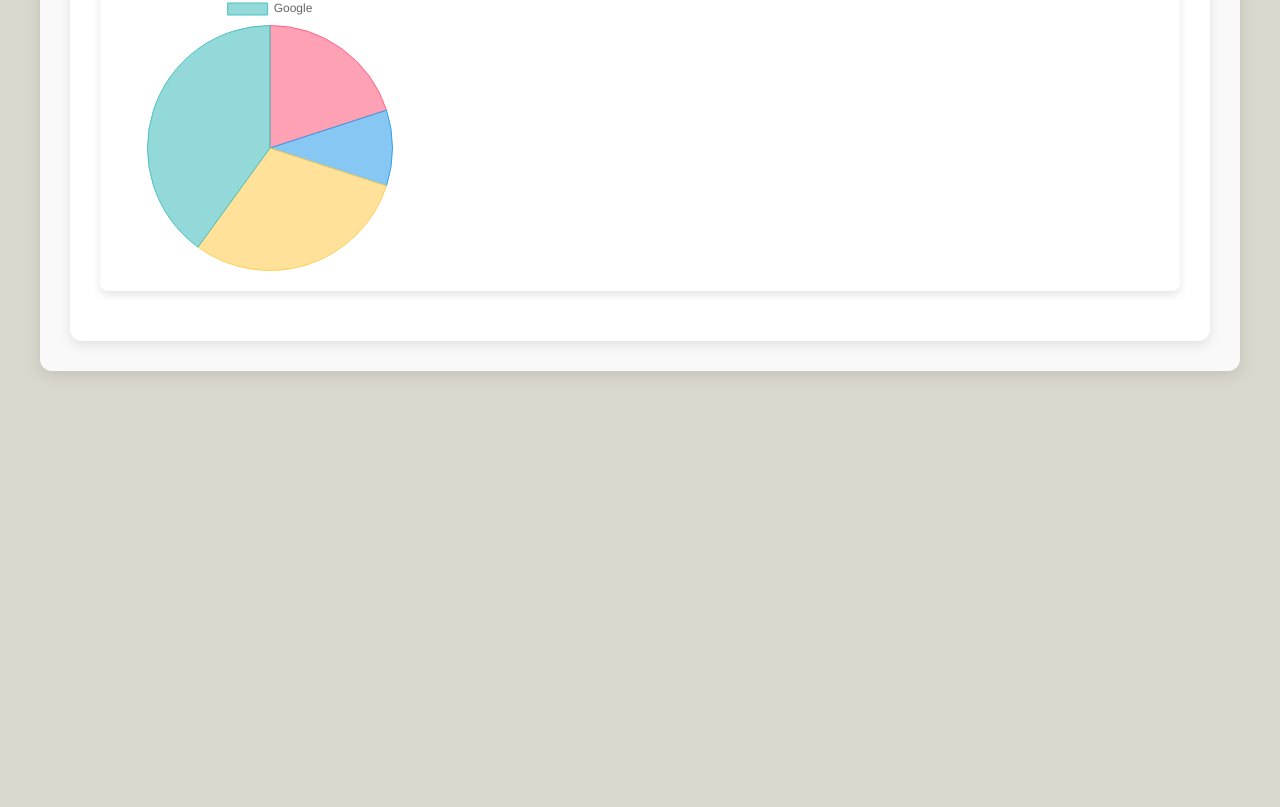
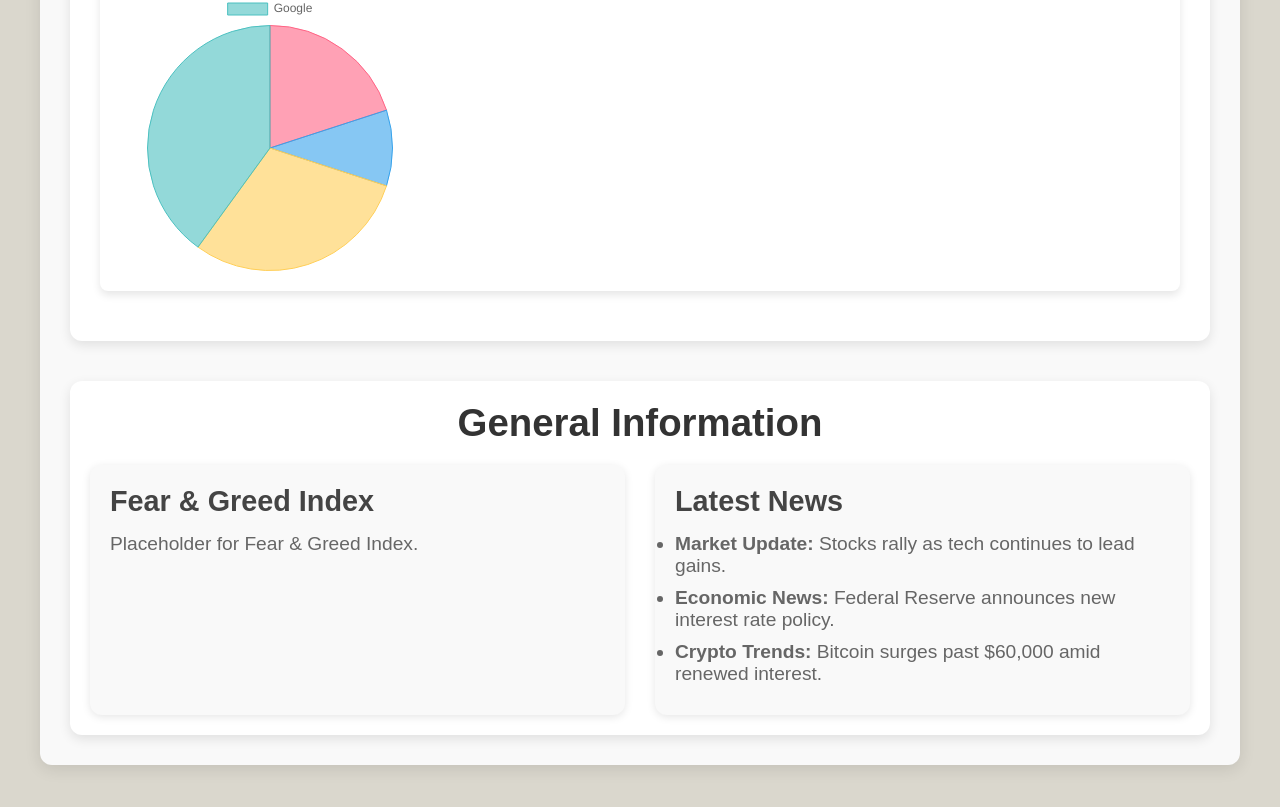
Before and after one commit to MaximilianGue/FinTechProject, a React (Create React App) app in the folder frontend/: page / in a window 1280 px wide. Shown: the part 776-1583 px from the top of the page. Before the commit the page ends 1197 px from the top, so only its background shows below. Built offline with nearby package versions, Linux system fonts and the light colour scheme.

Commit message:
added general information to Dashboard.js

```diff
--- a/frontend/package.json
+++ b/frontend/package.json
@@ -15,6 +15,7 @@
     "react-redux": "^9.1.2",
     "react-router-dom": "^6.28.0",
     "react-scripts": "^5.0.1",
+    "recharts": "^2.13.3",
     "redux": "^5.0.1",
     "web-vitals": "^2.1.4"
   },
--- a/frontend/src/pages/Dashboard.css
+++ b/frontend/src/pages/Dashboard.css
@@ -54,7 +54,6 @@
     display: flex;
     flex-direction: column;
     justify-content: space-between;
-    /* Add this to make sure both containers have equal height */
     height: 100%;
   }
 
@@ -90,7 +89,7 @@
     display: flex;
     flex-direction: column;
     justify-content: space-between;
-    height: 100%; /* Ensures equal height to chart containers */
+    height: 100%;
   }
 
   /* Table styling */
@@ -138,6 +137,40 @@
     gap: 30px;
   }
 
+  /* News section container */
+  .news-container {
+    display: flex;
+    justify-content: space-between;
+    margin-top: 30px;
+    gap: 30px;
+  }
+
+  /* Fear & Greed Index (left) */
+  .fear-greed-index {
+    background-color: #fff;
+    border-radius: 12px;
+    padding: 20px;
+    box-shadow: 0 4px 12px rgba(0, 0, 0, 0.1);
+    flex: 1;
+    height: 300px;
+    display: flex;
+    align-items: center;
+    justify-content: center;
+  }
+
+  /* Placeholder for news section */
+  .news-placeholder {
+    background-color: #fff;
+    border-radius: 12px;
+    padding: 20px;
+    box-shadow: 0 4px 12px rgba(0, 0, 0, 0.1);
+    flex: 2;
+    height: 300px;
+    display: flex;
+    align-items: center;
+    justify-content: center;
+  }
+
   /* Responsive Design */
   @media (max-width: 768px) {
     .dashboard-container {
@@ -164,4 +197,58 @@
     table {
       font-size: 0.9rem;
     }
+
+    .news-container {
+      flex-direction: column;
+    }
+
+    .fear-greed-index, .news-placeholder {
+      height: auto;
+    }
   }
+    /* General Information Section */
+    .general-info-container {
+        margin-top: 40px;
+        padding: 20px;
+        background-color: #fff;
+        border-radius: 12px;
+        box-shadow: 0 4px 12px rgba(0, 0, 0, 0.1);
+    }
+
+    .general-info-container h2 {
+        font-size: 2.4rem;
+        margin-bottom: 20px;
+        color: #333;
+        text-align: center;
+    }
+
+    .general-info-content {
+        display: flex;
+        gap: 30px;
+        flex-wrap: wrap; /* Stacks the items vertically on smaller screens */
+    }
+
+    .info-box {
+        flex: 1;
+        min-width: 300px;
+        padding: 20px;
+        background-color: #f9f9f9;
+        border-radius: 12px;
+        box-shadow: 0 2px 8px rgba(0, 0, 0, 0.1);
+    }
+
+    .info-box h3 {
+        font-size: 1.8rem;
+        margin-bottom: 15px;
+        color: #444;
+    }
+
+    .info-box p,
+    .info-box ul {
+        font-size: 1.2rem;
+        color: #666;
+    }
+
+    .info-box ul li {
+        margin-bottom: 10px;
+    }
--- a/frontend/src/pages/Dashboard.js
+++ b/frontend/src/pages/Dashboard.js
@@ -2,10 +2,8 @@ import React from 'react';
 import './Dashboard.css';
 import { Line } from 'react-chartjs-2'; // Import Line chart from react-chartjs-2
 import { Pie } from 'react-chartjs-2'; // Import Pie chart from react-chartjs-2
-import { Chart as ChartJS, CategoryScale, LinearScale, PointElement, LineElement, Title, Tooltip, Legend, ArcElement } from 'chart.js';
-
-// Register chart components
-ChartJS.register(
+import {
+  Chart as ChartJS,
   CategoryScale,
   LinearScale,
   PointElement,
@@ -13,8 +11,11 @@ ChartJS.register(
   Title,
   Tooltip,
   Legend,
-  ArcElement
-);
+  ArcElement,
+} from 'chart.js';
+
+// Register chart components
+ChartJS.register(CategoryScale, LinearScale, PointElement, LineElement, Title, Tooltip, Legend, ArcElement);
 
 function Dashboard() {
   // Example stock data
@@ -47,8 +48,18 @@ function Dashboard() {
       {
         label: 'Portfolio Allocation',
         data: [20, 10, 30, 40],
-        backgroundColor: ['rgba(255, 99, 132, 0.6)', 'rgba(54, 162, 235, 0.6)', 'rgba(255, 206, 86, 0.6)', 'rgba(75, 192, 192, 0.6)'],
-        borderColor: ['rgba(255, 99, 132, 1)', 'rgba(54, 162, 235, 1)', 'rgba(255, 206, 86, 1)', 'rgba(75, 192, 192, 1)'],
+        backgroundColor: [
+          'rgba(255, 99, 132, 0.6)',
+          'rgba(54, 162, 235, 0.6)',
+          'rgba(255, 206, 86, 0.6)',
+          'rgba(75, 192, 192, 0.6)',
+        ],
+        borderColor: [
+          'rgba(255, 99, 132, 1)',
+          'rgba(54, 162, 235, 1)',
+          'rgba(255, 206, 86, 1)',
+          'rgba(75, 192, 192, 1)',
+        ],
         borderWidth: 1,
       },
     ],
@@ -104,6 +115,34 @@ function Dashboard() {
           </div>
         </div>
       </div>
+
+      {/* General Information Section */}
+      <div className="general-info-container">
+        <h2>General Information</h2>
+        <div className="general-info-content">
+          {/* Left: Index or Placeholder */}
+          <div className="info-box">
+            <h3>Fear & Greed Index</h3>
+            <p>Placeholder for Fear & Greed Index.</p>
+          </div>
+
+          {/* Right: News Section */}
+          <div className="info-box">
+            <h3>Latest News</h3>
+            <ul>
+              <li>
+                <strong>Market Update:</strong> Stocks rally as tech continues to lead gains.
+              </li>
+              <li>
+                <strong>Economic News:</strong> Federal Reserve announces new interest rate policy.
+              </li>
+              <li>
+                <strong>Crypto Trends:</strong> Bitcoin surges past $60,000 amid renewed interest.
+              </li>
+            </ul>
+          </div>
+        </div>
+      </div>
     </div>
   );
 }
```
Also changed, not shown: 1 other file (tests, documents, lock files or other folders).
